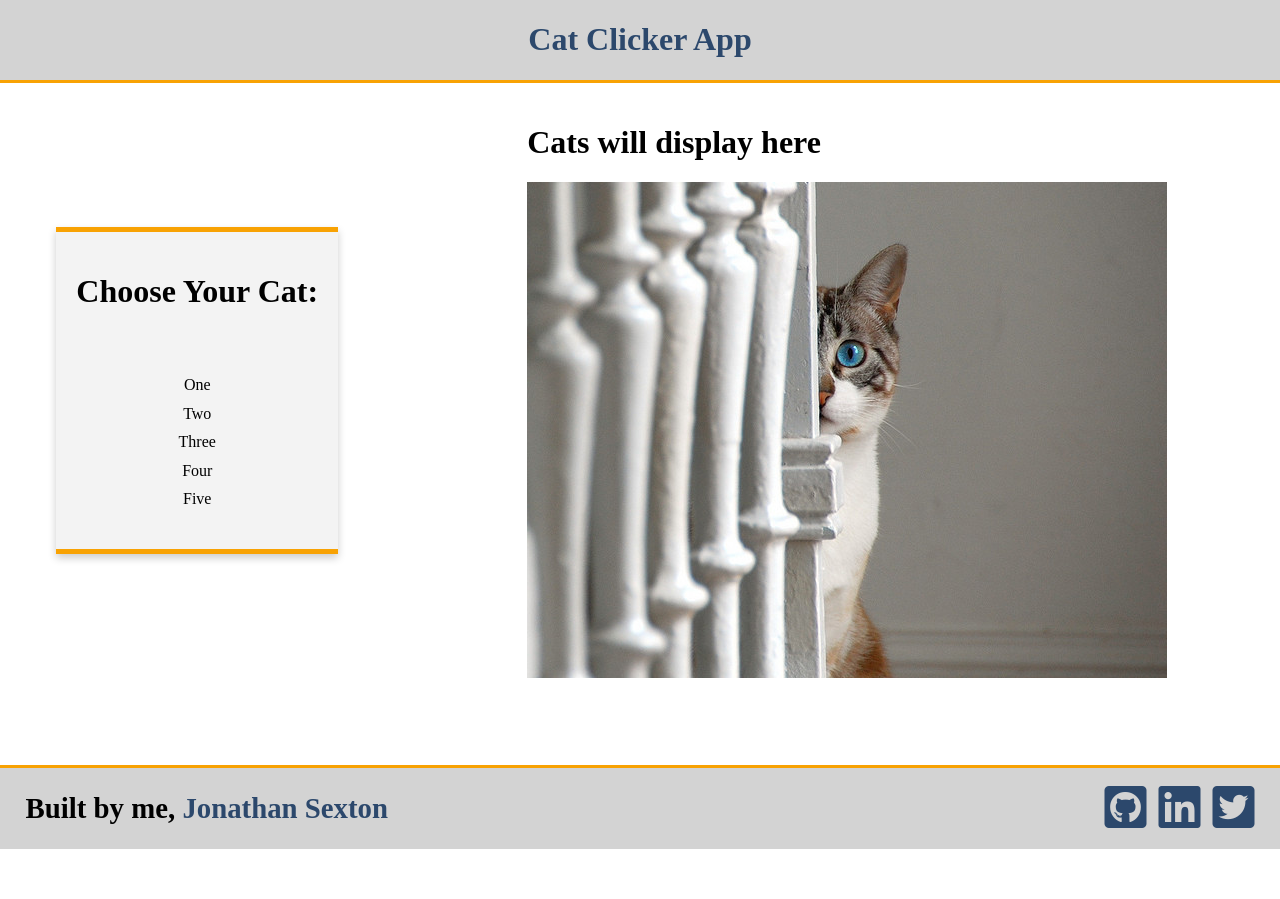
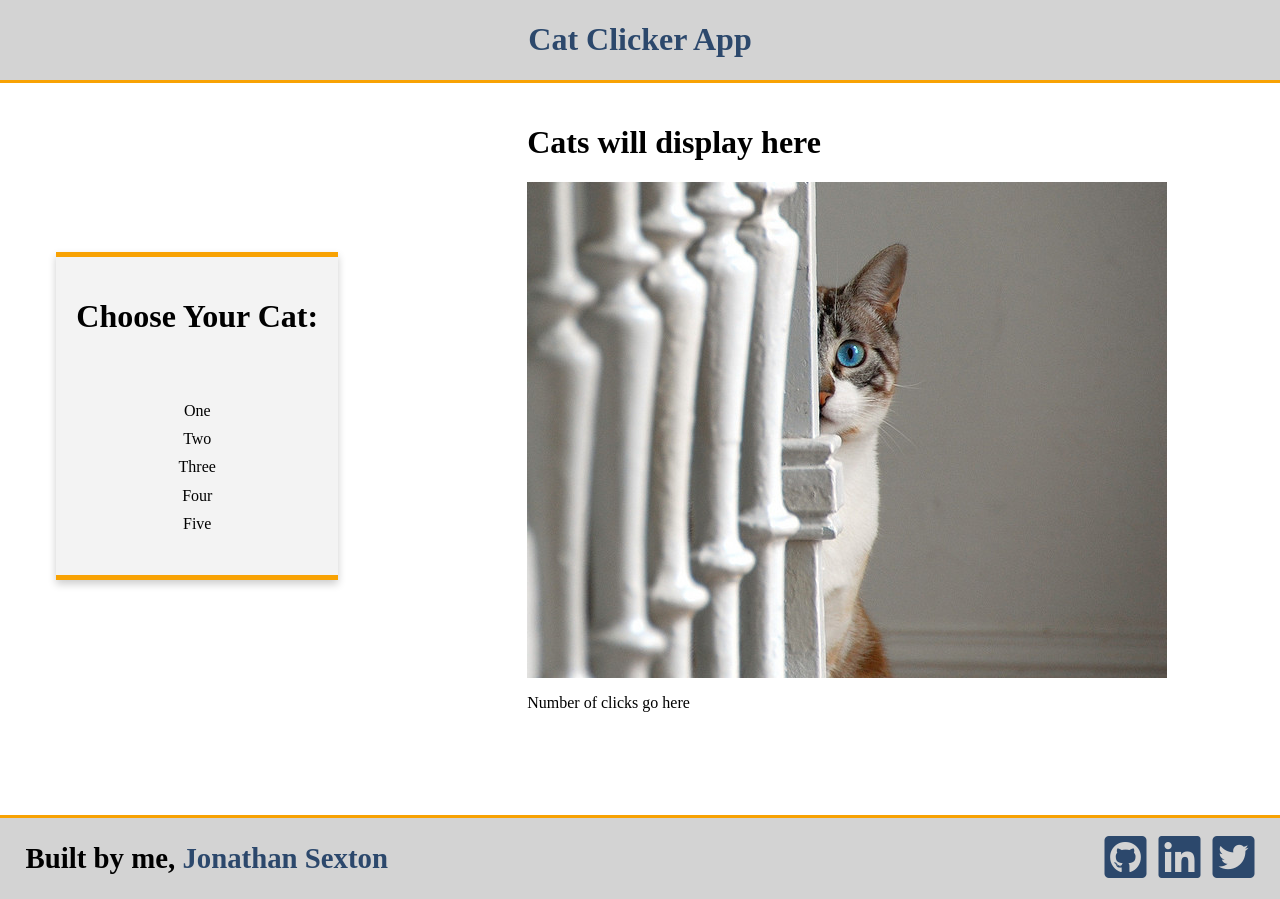
Before and after one commit to JS-goose/cat-clicker, a website: page index.html in a window 1280 px wide. Before the commit the page ends 849 px from the top, so only its background shows below. Drawn offline with Linux system fonts and the light colour scheme.

Commit message:
Added comments to css and click section

```diff
--- a/index.html
+++ b/index.html
@@ -53,15 +53,19 @@
         <section class="catDisplay">
             <h1>Cats will display here</h1>
             <img src="./img/kixazxoJ2ufl3ACj2I85Xsy-Rfog97BM75ZiLaX02KgeYramAEqlEHqPC3rKqdQj4C1VFnXXryadFs1J9A=s0.jpg" alt="">
+
+            <article class="clicks">
+                <p>Number of clicks go here</p>
+            </article>
         </section>
 
         <footer class="footer">
-            <div class="trademark">
+            <article class="trademark">
                 <h2>Built by me,
                     <a href="https://www.powerofgoose.com" target="_blank">Jonathan Sexton</a>
                 </h2>
-            </div>
-            <div id="social">
+            </article>
+            <article id="social">
                 <a href="https://github.com/JS-goose" target="_blank">
                     <i class="fab fa-github-square"></i>
                 </a>
@@ -71,7 +75,7 @@
                 <a href="https://twitter.com/jj_goose" target="_blank">
                     <i class="fab fa-twitter-square"></i>
                 </a>
-            </div>
+            </article>
         </footer>
 
         <script src="./js/clicker.js" async defer></script>
```
Also changed, not shown: css/style.css (+15 -0 lines).
